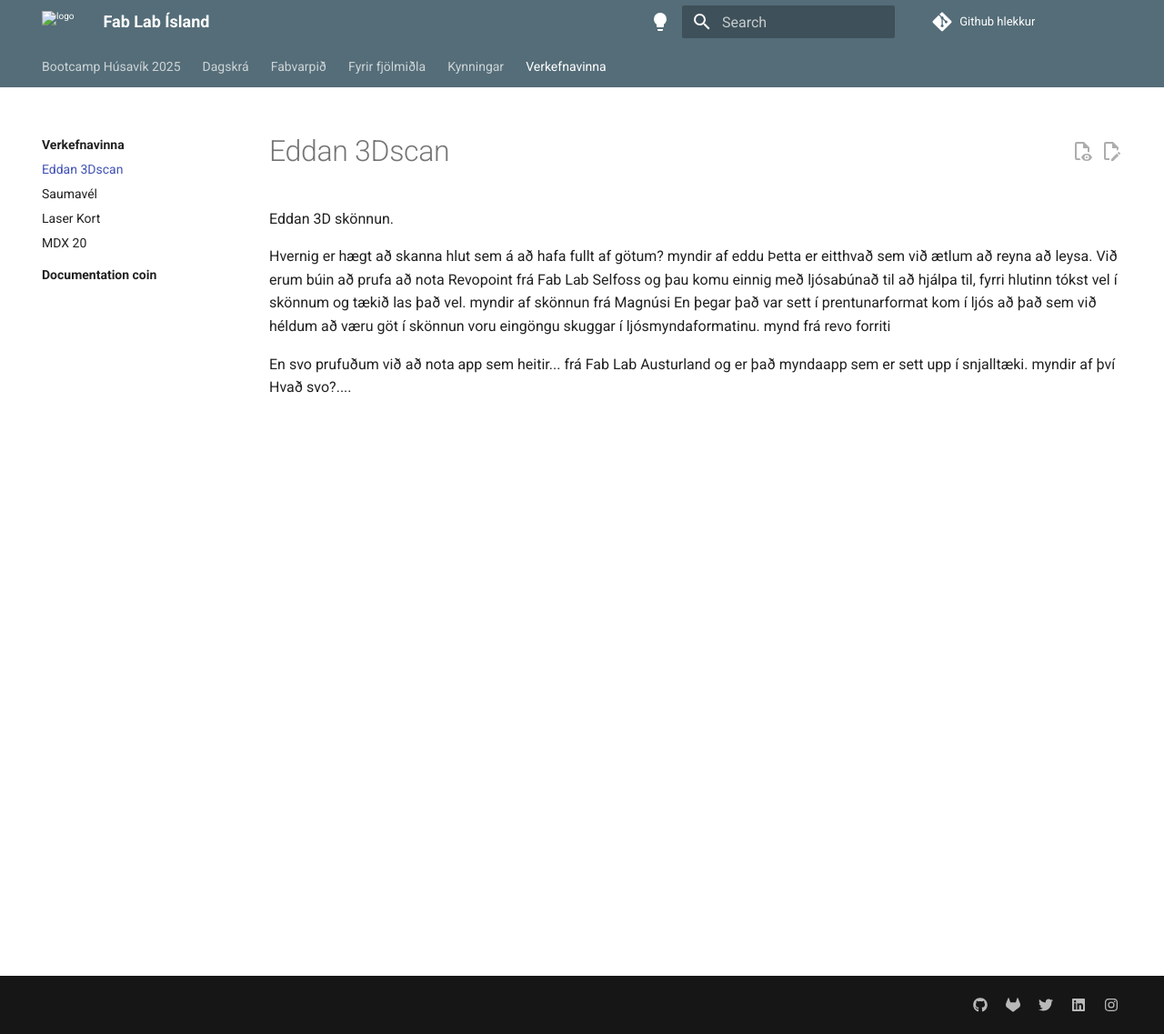
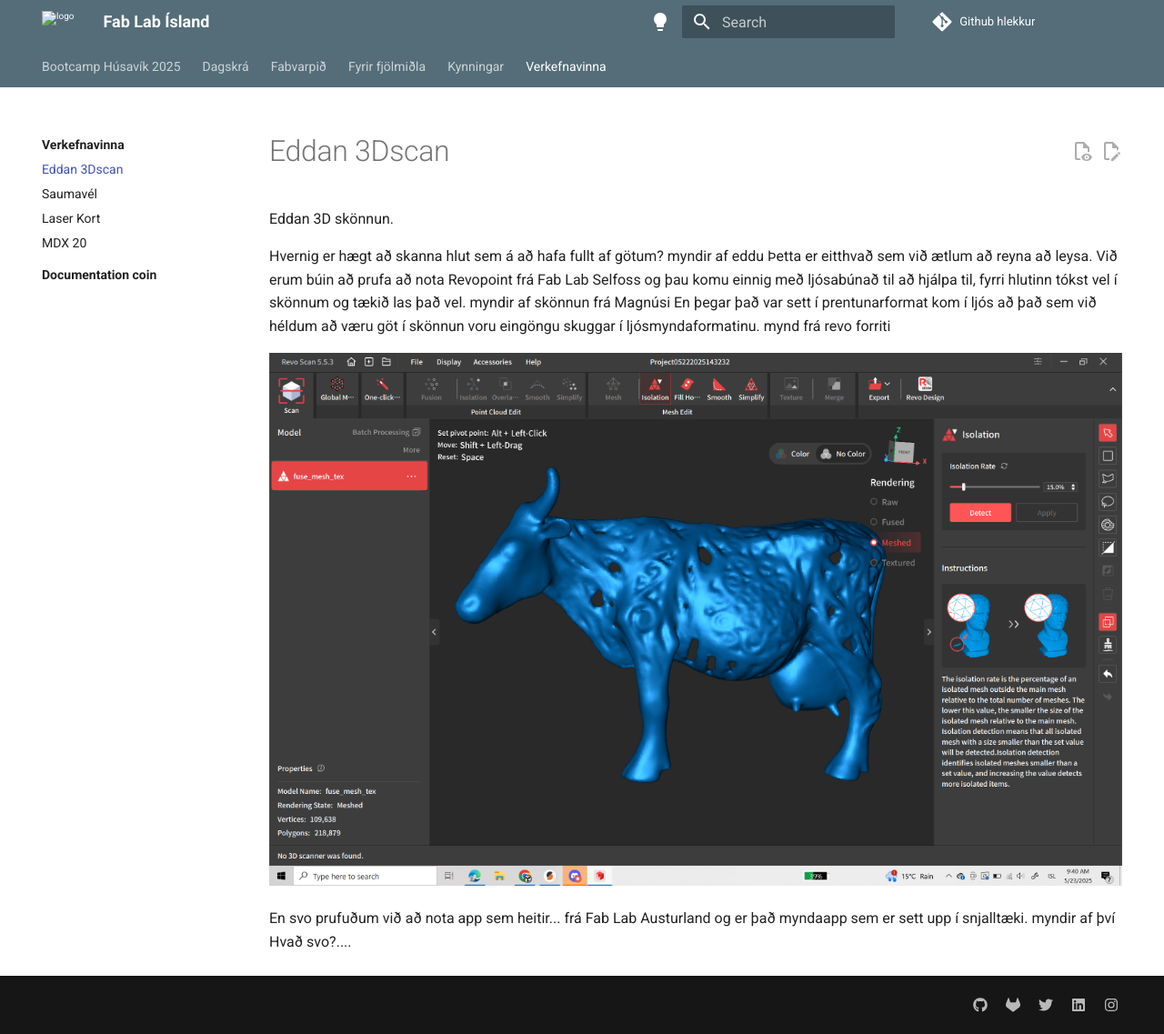
Before and after one commit to Fab-Lab-Island/fli-bootcamp-2025, an MkDocs documentation site: the page built from docs/verkefnavinna/Eddan_3Dscan.md, in a window 1280 px wide and 1137 px high. Shown: the whole window at 91% size. Built offline with MkDocs 1.6.1 and Material for MkDocs 9.7.7, drawn with Linux system fonts in a browser that asks for light colours; comment, search, counter and statistics services are not loaded.

Commit message:
added image

```diff
--- a/docs/verkefnavinna/Eddan_3Dscan.md
+++ b/docs/verkefnavinna/Eddan_3Dscan.md
@@ -8,6 +8,8 @@
 En þegar það var sett í prentunarformat kom í ljós að það sem við héldum að væru göt í skönnun voru eingöngu skuggar í ljósmyndaformatinu.
   mynd frá revo forriti
 
+  ![edda](myndir/edda1_forrit.png)
+
   En svo prufuðum við að nota app sem heitir... frá Fab Lab Austurland og er það myndaapp sem er sett upp í snjalltæki.
     myndir af því
   Hvað svo?....
```
Also changed, not shown: docs/verkefnavinna/myndir/edda1_forrit.png (added).
